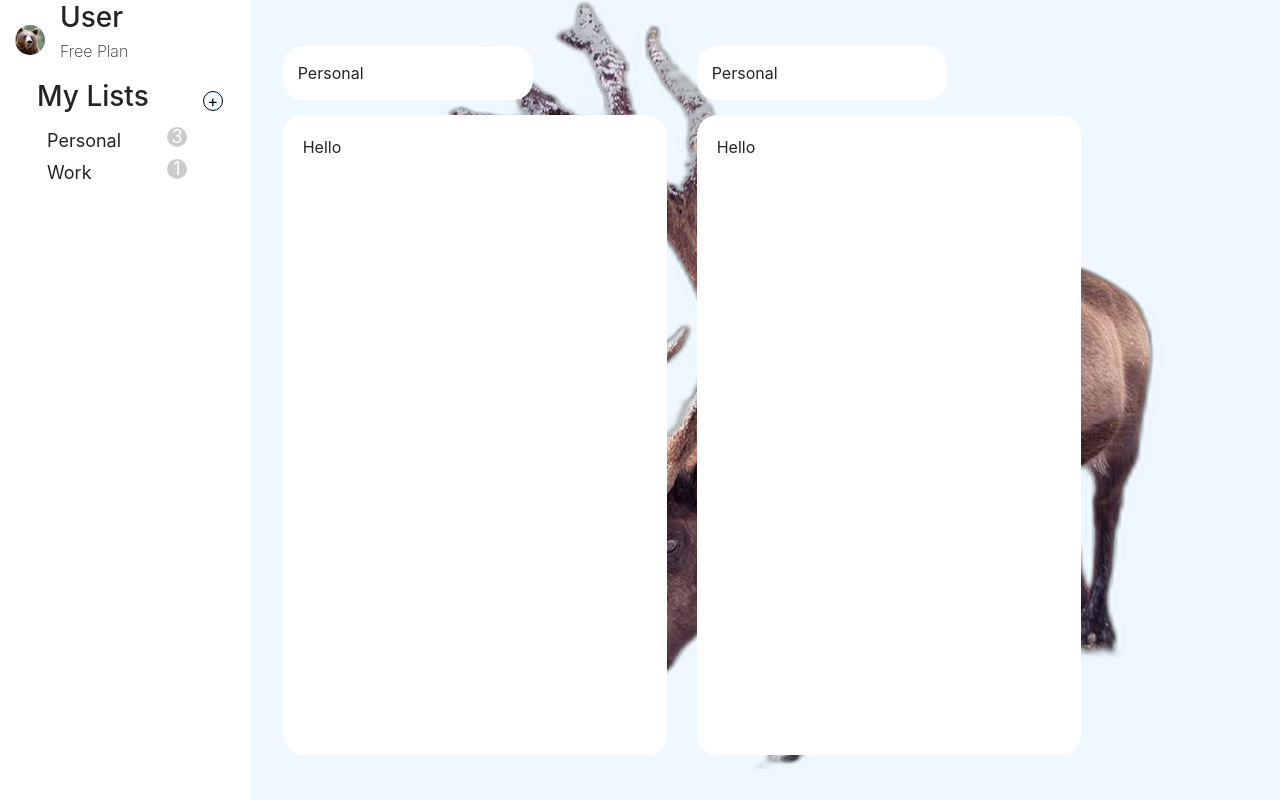
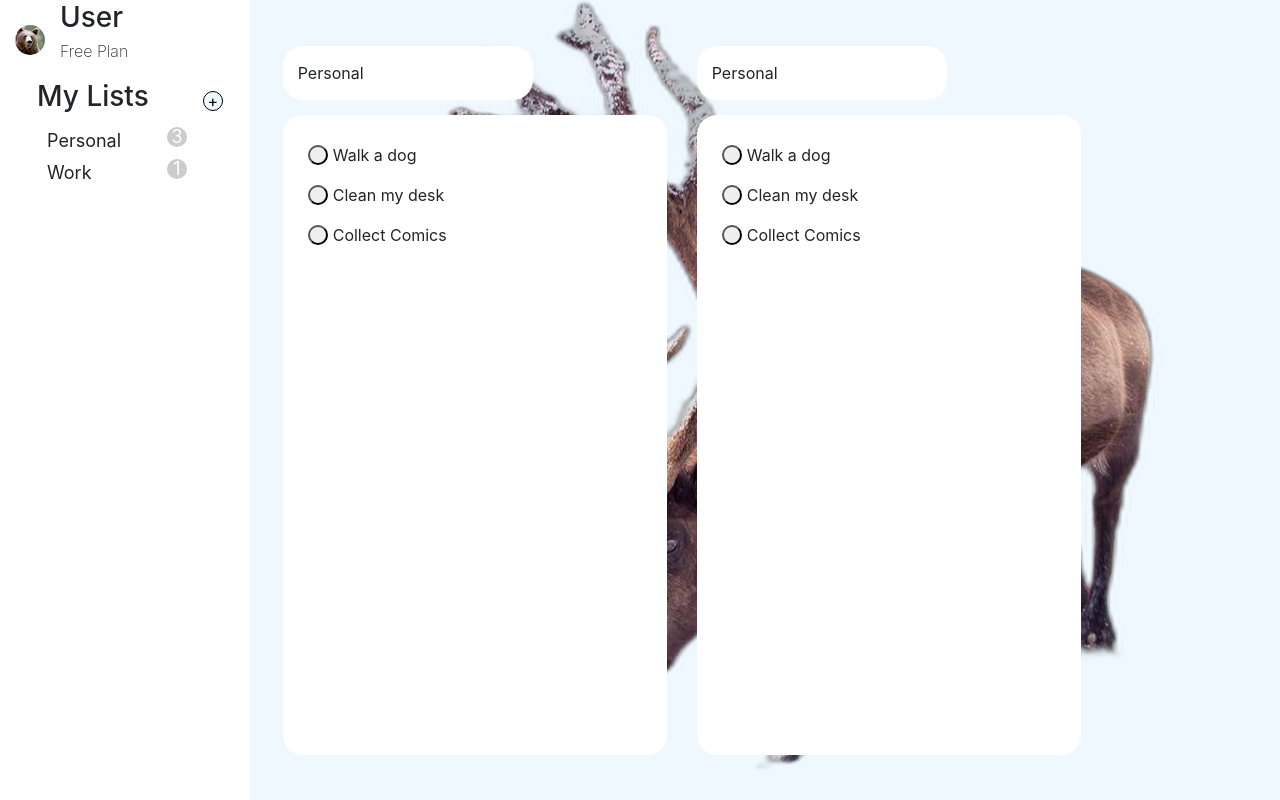
Before and after one commit to fasiha/todo-typescript, a React (Create React App) app: page / in a window 1280 px wide. Built offline with nearby package versions, Linux system fonts and the light colour scheme.

Commit message:
Add design to select todo

```diff
--- a/src/App.tsx
+++ b/src/App.tsx
@@ -42,11 +42,12 @@ const sample: Data = [
 
 function App() {
   const [data, setData] = useState(sample);
+  const [selected, setSelected] = useState(false);
   const categories: Array<string> = data.map((d) => d["category"]);
   return (
     <div className="App">
       <Sidebar data={data} setData={setData} categories={categories} />
-      <Main />
+      <Main data={data} setData={setData} />
     </div>
   );
 }
--- a/src/components/AddList.tsx
+++ b/src/components/AddList.tsx
@@ -23,6 +23,7 @@ function AddList(props: AddProps) {
       category,
       todo: [],
     };
+    if (category.length === 0) return;
     setData(
       produce((draft) => {
         draft.push(newCat);
--- a/src/components/FolderWindow.tsx
+++ b/src/components/FolderWindow.tsx
@@ -1,14 +1,44 @@
-import React from "react";
+import React, { Dispatch, SetStateAction } from "react";
 import "./folderwindow.css";
-
+import { Data } from "../App";
 const TopicHeader: React.FC = () => {
   return <div className="topicheader">Personal</div>;
 };
-const FolderWindow: React.FC = () => {
+
+interface SideProps {
+  data: Data;
+  setData: Dispatch<SetStateAction<Data>>;
+}
+const selectTodo = (e: any): void => {
+  if (e.target.innerText.length > 0) {
+    e.target.parentNode.querySelector("span").style.cssText =
+      "text-decoration:none";
+    e.target.innerHTML = "";
+  } else {
+    console.log(e.target.parentNode.querySelector("span"));
+    e.target.parentNode.querySelector("span").style.cssText =
+      "text-decoration:line-through";
+    e.target.innerHTML = "&check;";
+  }
+};
+
+const FolderWindow = (props: SideProps) => {
+  const { data, setData } = props;
   return (
     <div className="">
       <TopicHeader />
-      <div className="folderwindow">Hello</div>
+      <div className="folderwindow">
+        <ul className="todo">
+          {data[0].todo.map((todo, i) => {
+            return (
+              <li key={i}>
+                <button className="check" onClick={selectTodo}></button>
+                <span className="todoname">{todo.name}</span>
+              </li>
+            );
+          })}
+        </ul>
+      </div>
     </div>
   );
 };
--- a/src/components/Main.tsx
+++ b/src/components/Main.tsx
@@ -1,10 +1,19 @@
 import FolderWindow from "./FolderWindow";
+import React, { Dispatch, SetStateAction } from "react";
 import "./main.css";
-const Main = () => {
+import { Data } from "../App";
+
+interface SideProps {
+  data: Data;
+  setData: Dispatch<SetStateAction<Data>>;
+}
+
+const Main = (props: SideProps) => {
+  const { data, setData } = props;
   return (
     <div className="main">
-      <FolderWindow />
-      <FolderWindow />
+      <FolderWindow data={data} setData={setData} />
+      <FolderWindow data={data} setData={setData} />
     </div>
   );
 };
--- a/src/components/folderwindow.css
+++ b/src/components/folderwindow.css
@@ -15,3 +15,30 @@
   padding: 15px;
   margin-bottom: 15px;
 }
+
+.todo {
+  list-style-type: none;
+  margin: 0;
+  padding: 0;
+  line-height: 30px;
+}
+.todo li {
+  padding: 5px;
+  border-radius: 5px;
+  display: flex;
+  gap: 5px;
+  align-items: center;
+}
+
+.todo li:hover {
+  background-color: rgba(192, 192, 192, 0.329);
+}
+
+.check {
+  height: 20px;
+  width: 20px;
+  border-radius: 50%;
+  display: flex;
+  align-items: center;
+  justify-content: center;
+}
```
